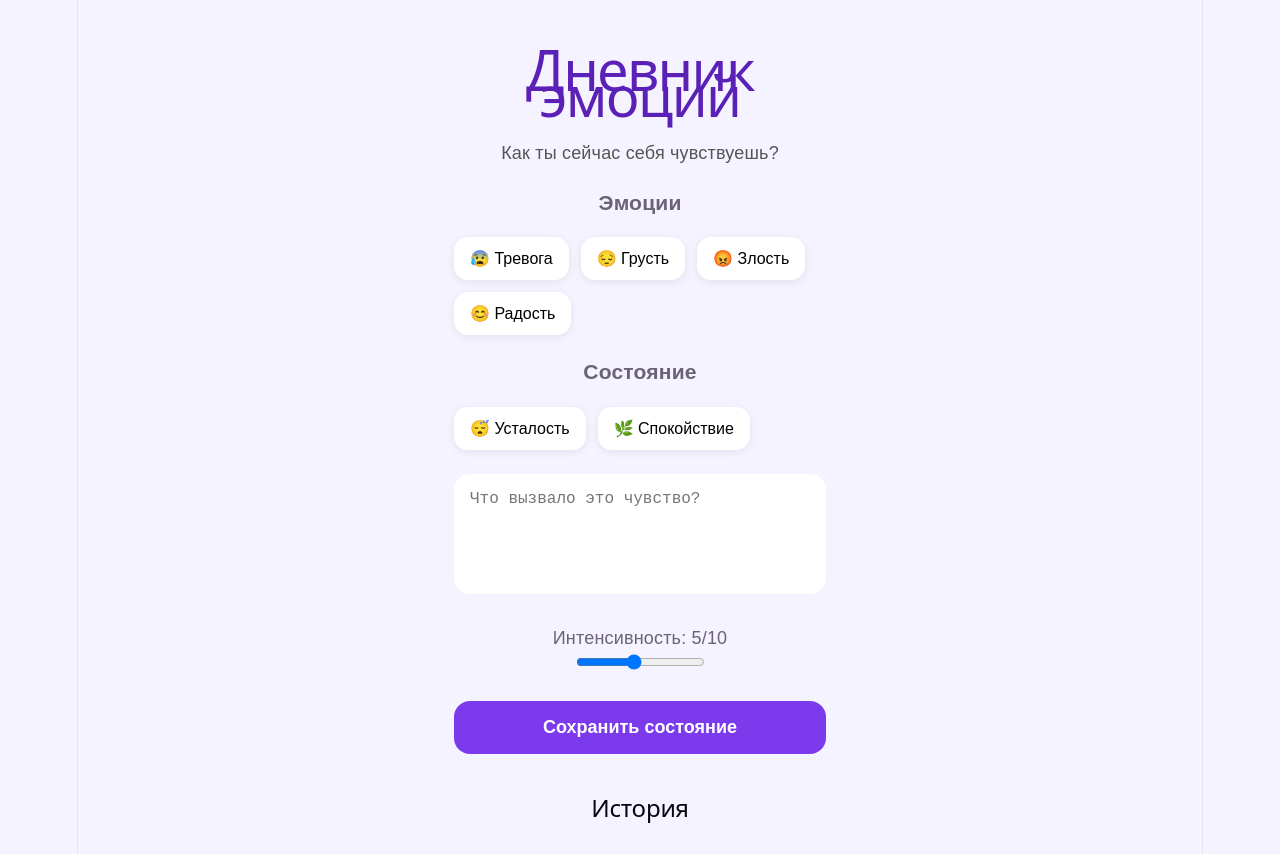
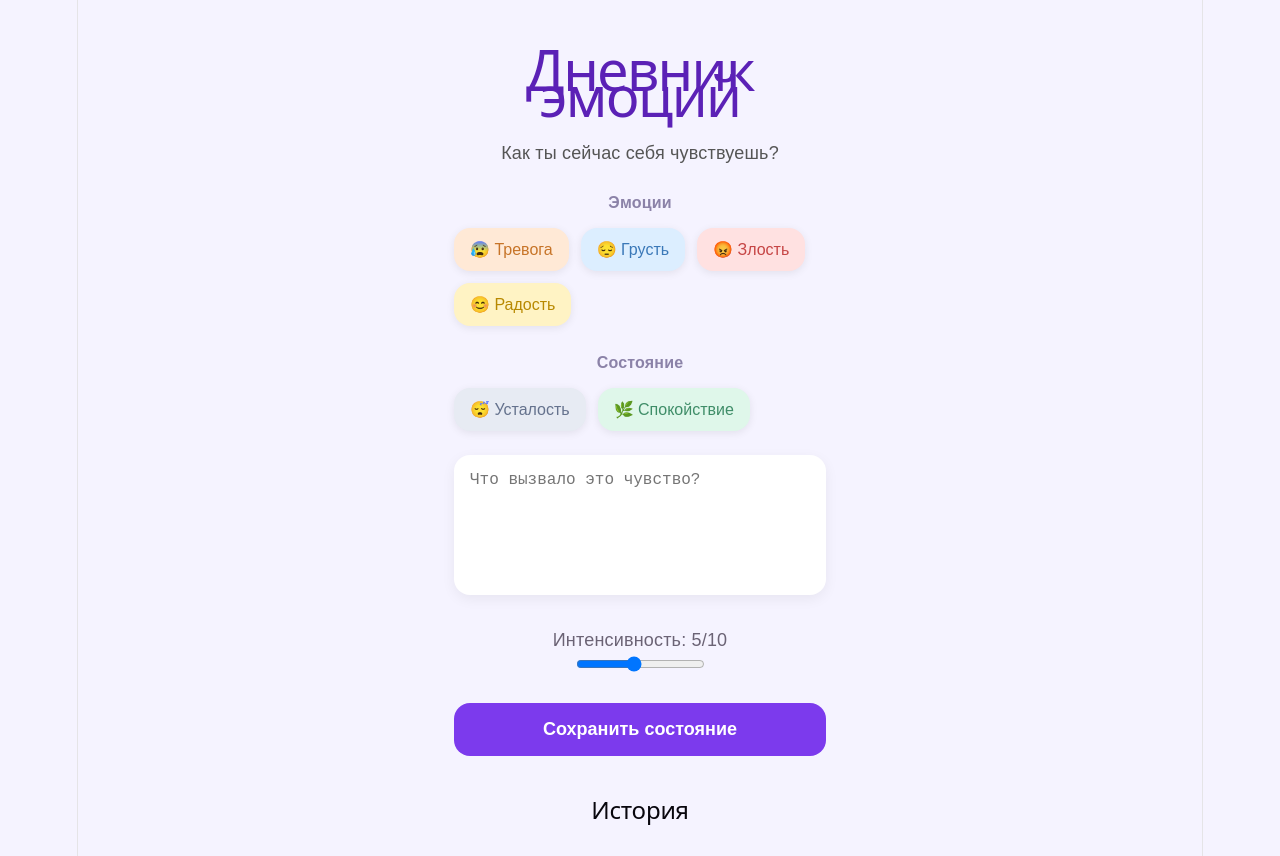
Before and after one commit to rvdch6qgrq-cmd/emotion-diary-app, a React (Vite) app: page / in a window 1280 px wide. Built offline with nearby package versions, Linux system fonts and the light colour scheme.

Commit message:
Update App.css

```diff
--- a/src/App.css
+++ b/src/App.css
@@ -32,29 +32,11 @@ h1 {
   margin-bottom: 24px;
 }
 
-.emotion-btn {
-  border: none;
-  background: white;
-  padding: 12px 16px;
-  border-radius: 14px;
-  cursor: pointer;
-  font-size: 16px;
-  box-shadow: 0 2px 8px rgba(0,0,0,0.08);
-  transition: all 0.2s ease;
-}
-
-.emotion-btn:hover {
-  transform: translateY(-2px);
-}
-
-.active {
-  background: #7c3aed;
-  color: white;
-}
-
 .note {
   width: 100%;
-  height: 120px;
+  height: 140px;
+  background: white;
+  box-shadow: 0 4px 14px rgba(0,0,0,0.06);
   border: none;
   border-radius: 16px;
   padding: 16px;
@@ -100,3 +82,93 @@ h1 {
   font-size: 12px;
   color: gray;
 }
+
+.emotion-section {
+  margin-bottom: 24px;
+}
+
+.emotion-section h3 {
+  margin-bottom: 12px;
+  color: #8b82a8;
+  font-size: 16px;
+}
+
+.emotion-btn {
+  border: none;
+  padding: 12px 16px;
+  border-radius: 16px;
+  cursor: pointer;
+  font-size: 16px;
+  box-shadow: 0 2px 8px rgba(0,0,0,0.08);
+  transition: all 0.2s ease;
+  font-weight: 500;
+}
+
+.emotion-btn:hover {
+  transform: translateY(-2px);
+}
+
+.emotion-btn.active {
+  color: white;
+  transform: scale(1.05);
+}
+
+/* Радость */
+.joy {
+  background: #fff3c4;
+  color: #b88900;
+}
+
+.joy.active {
+  background: #f4b400;
+}
+
+/* Грусть */
+.sadness {
+  background: #dceeff;
+  color: #3a78b8;
+}
+
+.sadness.active {
+  background: #4a90e2;
+}
+
+/* Злость */
+.anger {
+  background: #ffe1e1;
+  color: #c64545;
+}
+
+.anger.active {
+  background: #e74c4c;
+}
+
+/* Тревога */
+.anxiety {
+  background: #ffe9d6;
+  color: #c77428;
+}
+
+.anxiety.active {
+  background: #f39c12;
+}
+
+/* Спокойствие */
+.calm {
+  background: #dff7ea;
+  color: #3f8d68;
+}
+
+.calm.active {
+  background: #42b883;
+}
+
+/* Усталость */
+.tired {
+  background: #e7ebf3;
+  color: #65728d;
+}
+
+.tired.active {
+  background: #7b86a1;
+}
```
